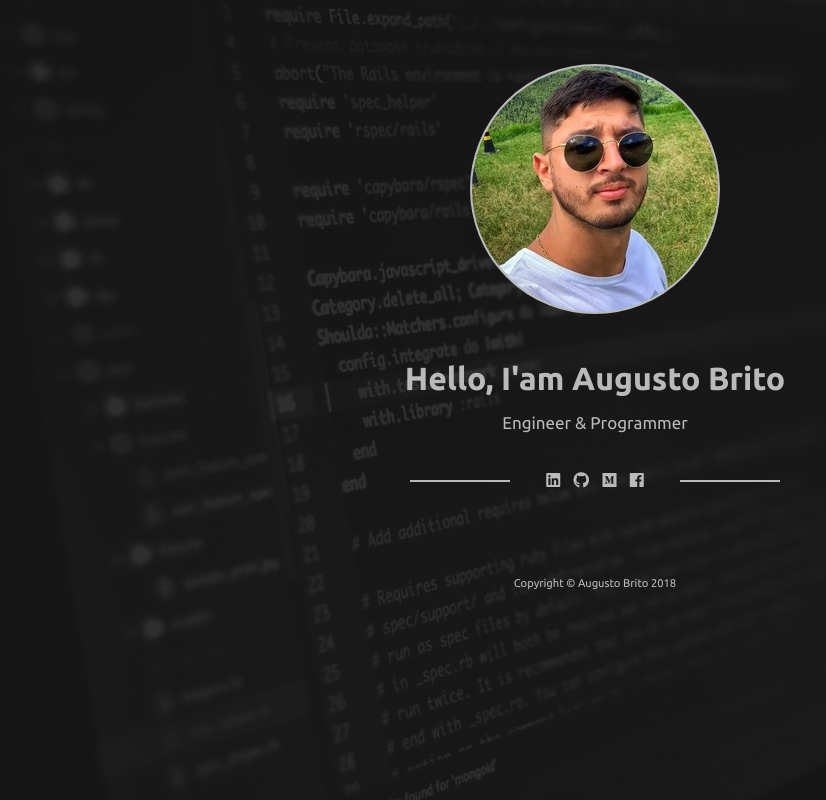
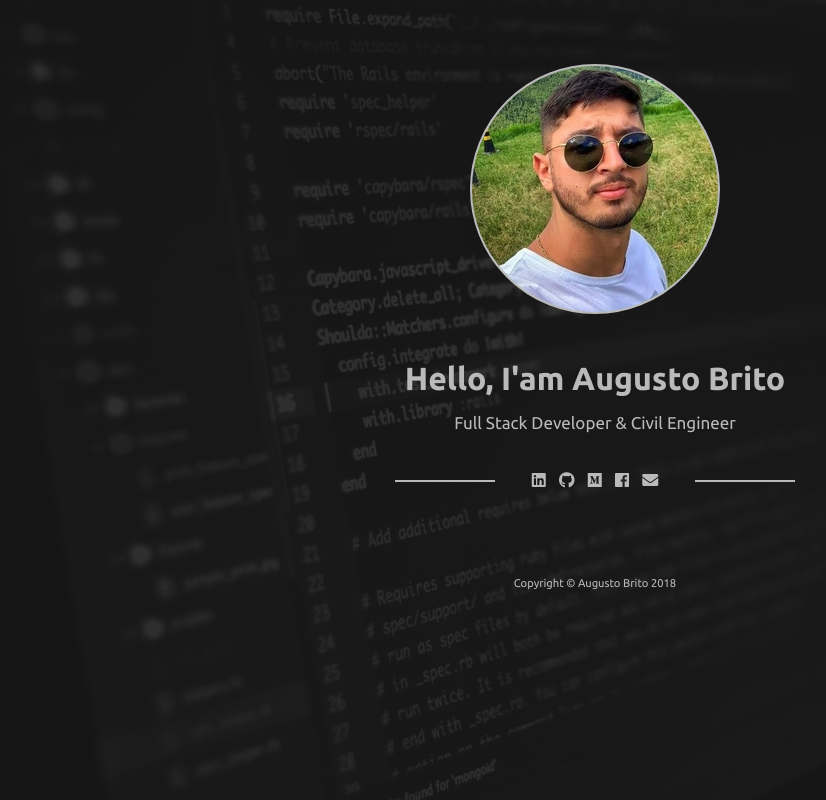
Before and after one commit to augustobrit/augusto-brito-web, a website: page index.html in a window 1280 px wide. Shown: the whole page, without its empty margins (45-871 px from the left). Drawn offline with Linux system fonts and the light colour scheme.

Commit message:
fix mail icon

```diff
--- a/index.html
+++ b/index.html
@@ -20,7 +20,7 @@
         <div class="profile-content">
           <div class="profile-img"></div>
           <h1>Hello, I'am Augusto Brito</h1>
-          <span>Engineer & Programmer</span>
+          <span>Full Stack Developer & Civil Engineer</span>
           <ul class="icons">
             <li>
               <a href="https://www.linkedin.com/in/augustobrito" target="_blank"
@@ -42,6 +42,11 @@
                 ><i class="fab fa-facebook fa-2x"></i
               ></a>
             </li>
+            <li>
+              <a href="mailto:augustobrito@outlook.com" target="_blank"
+                ><i class="fas fa-envelope fa-2x"></i
+              ></a>
+            </li>
           </ul>
           <div class="menu-btn">
             <div class="btn-line"></div>
```
